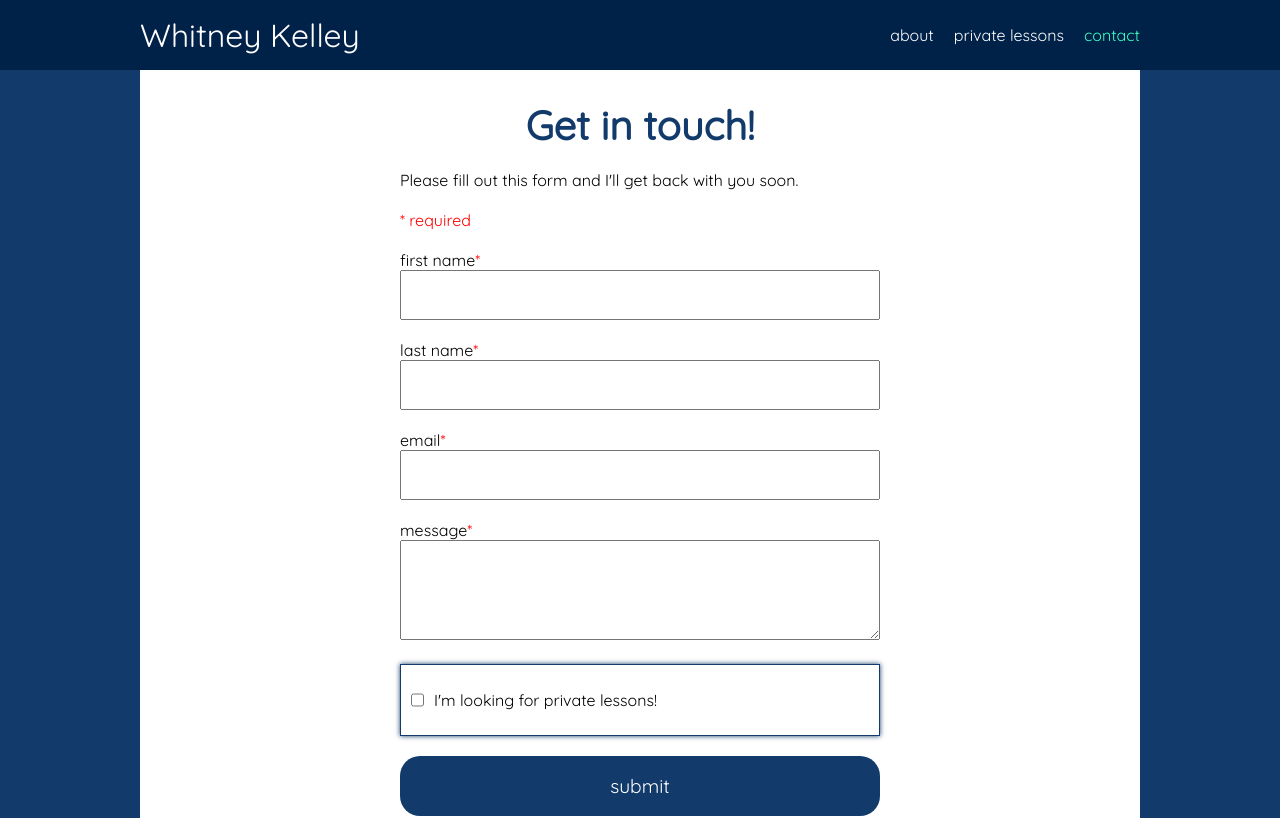
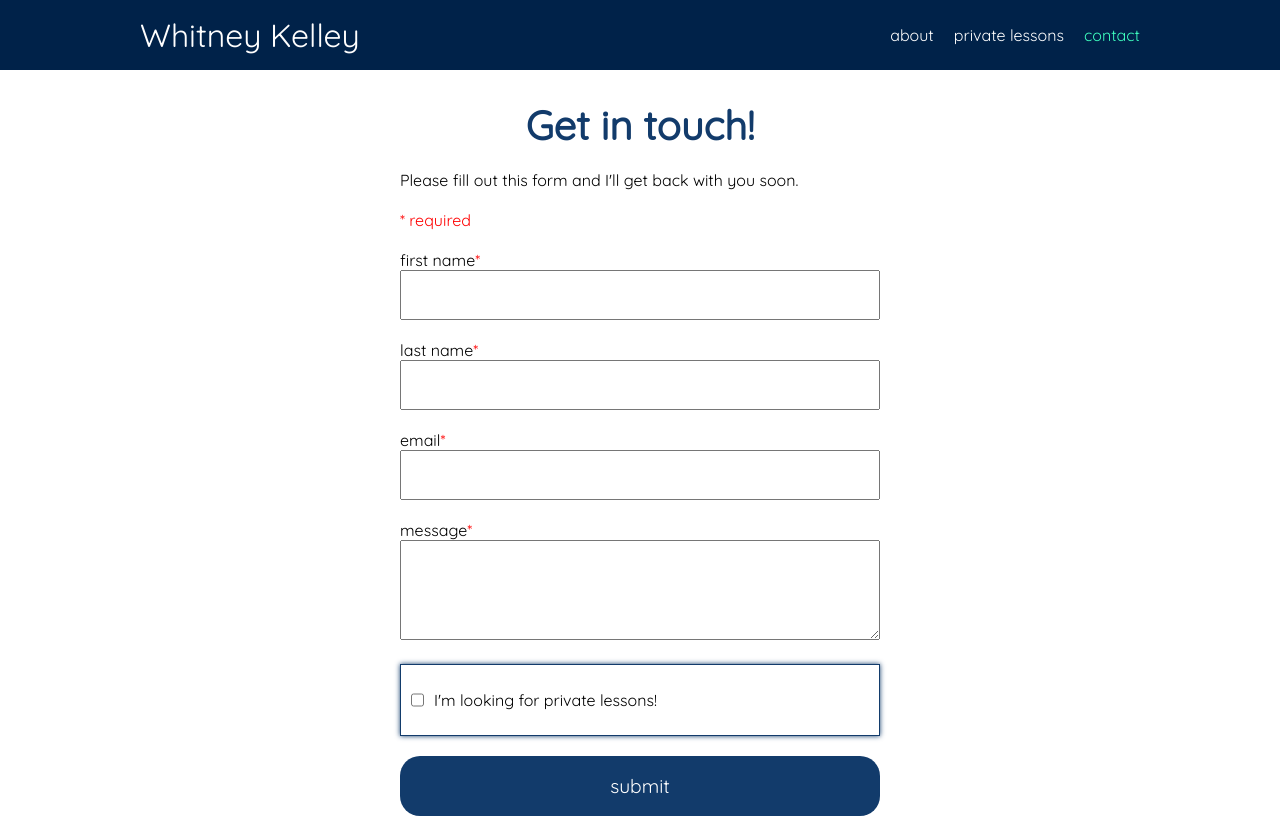
Before and after one commit to shawnkelleydev/whitneykelley-fs, a React (Create React App) app in the folder client/: page /contact in a window 1280 px wide. Shown: the top 818 px of the page. Built offline with nearby package versions, Linux system fonts and the light colour scheme; no server answers.

Commit message:
style updates

```diff
--- a/client/src/components/Menu.js
+++ b/client/src/components/Menu.js
@@ -1,13 +1,25 @@
-import { NavLink } from "react-router-dom";
+import { NavLink, useLocation } from "react-router-dom";
+import { useState, useEffect } from "react";
 
 const Menu = (props) => {
+  const [isLessons, setIsLessons] = useState(false);
+
+  const location = useLocation().pathname;
+
+  useEffect(() => {
+    if (location.split("/")[1] === "lessons") {
+      setIsLessons(true);
+    } else {
+      setIsLessons(false);
+    }
+  }, [location]);
+
   return (
     <nav className={props.isX ? "nav-show" : "nav-hide"} onClick={props.click}>
       <NavLink to="/">about</NavLink>
-      <NavLink to="/lessons/ready">private lessons</NavLink>
-
-      {/* <NavLink to="/performances">performance schedule</NavLink>
-      <NavLink to="/publications">publications</NavLink> */}
+      <NavLink to="/lessons/ready" className={isLessons ? "active" : null}>
+        private lessons
+      </NavLink>
       <NavLink to="/contact">contact</NavLink>
     </nav>
   );
--- a/client/src/index.css
+++ b/client/src/index.css
@@ -68,7 +68,7 @@ h1, h3, .headshot, .Action, p, .bar, .rep {
 }
 
 .App {
-  background: #123b6b;
+  background: white;
 }
 
 header {
@@ -184,6 +184,7 @@ nav a {
   min-height: calc(100vh - 100px);
   max-width: 1000px;
   background: white;
+  padding-bottom: 30px;
 }
 
 .headshot {
--- a/client/src/index.sass
+++ b/client/src/index.sass
@@ -78,7 +78,7 @@ h1, h3, .headshot, .Action, p, .bar, .rep
 //App.js
 
 .App
-  background: $body;
+  background: white;
 
 // Header.js
 
@@ -162,6 +162,7 @@ nav
   min-height: calc(100vh - 100px);
   max-width: 1000px;
   background: white;
+  padding-bottom: 30px;
 
 .headshot
   border-radius: 50%;
```
Also changed, not shown: 1 other file (tests, documents, lock files or other folders).
